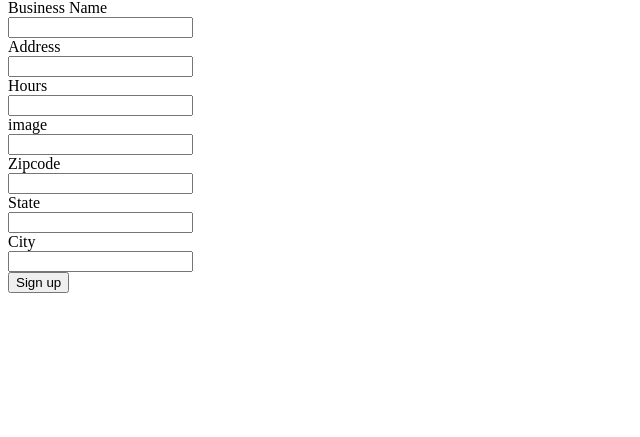
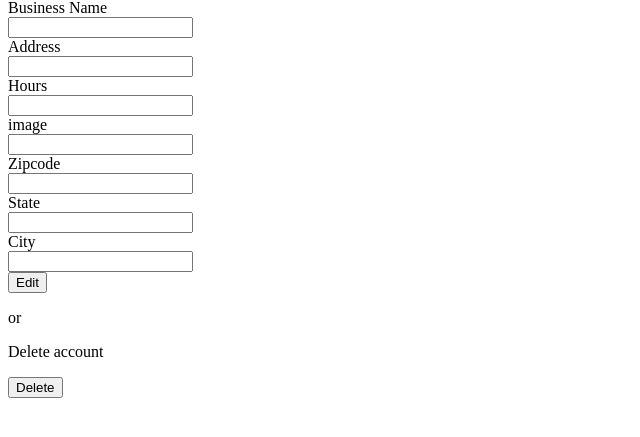
Before and after one commit to eric-ramos-garnica/TacoLand-project, a Flask app: page /vendorpage in a window 1280 px wide. Shown: the part 91-528 px from the top of the page, without its empty margins (0-640 px from the left). Run offline with Flask 2, Linux system fonts and the light colour scheme; the visitor is signed in with stand-in values (Sample User, id 1).

Commit message:
Completed delete button and funtionality

```diff
--- a/server.py
+++ b/server.py
@@ -181,6 +181,7 @@ def vendor_info():
 @app.route("/vendorInfo")
 def vendor_account():
     """Will show all business from owner/user """
+
     if 'login' in session:
         user_businesses = Vendor.get_businesses_by_user_id(session['id'])
         return render_template('vendor_info_by_owner.html',user_businesses=user_businesses)
@@ -195,6 +196,14 @@ def edit(vendor_id):
         session['vendor_id'] = vendor_id
         return redirect('/vendorpage')
 
+@app.route("/deleteVendorAccount")
+def delete():
+    """Deletes vendor account"""
+    if 'login' in session:
+        vendor = Vendor.get_vendor_by_id(session['vendor_id'])
+        db.session.delete(vendor)
+        db.session.commit()
+        return redirect("/vendorInfo")
 
 if __name__ == "__main__":
     connect_to_db(app)
--- a/templates/create_vendor_account.html
+++ b/templates/create_vendor_account.html
@@ -40,8 +40,17 @@
         <label for="city">City</label><br>
         <input type="text" name="city" id="city"><br>
 
-        <button type="submit">Sign up</button>
+        {% if 'login' in session and 'edit' not in session or 'login' not in session %}
+            <button type="submit">Sign up</button>
+        {% endif %}
+        {#session.get('edit') is used instead of session['edit'] to avoid a KeyError if the edit key is not present in the session dictionary.#}
+        {% if 'login' in session and session.get('edit') == True%}
+            <button type="submit">Edit</button>
+        {% endif %}
     </div>
 </form>
+<p>or</p>
+<p>Delete account</p>
+<a href="/deleteVendorAccount"><button>Delete</button></a>
 
 {% endblock %}
```
